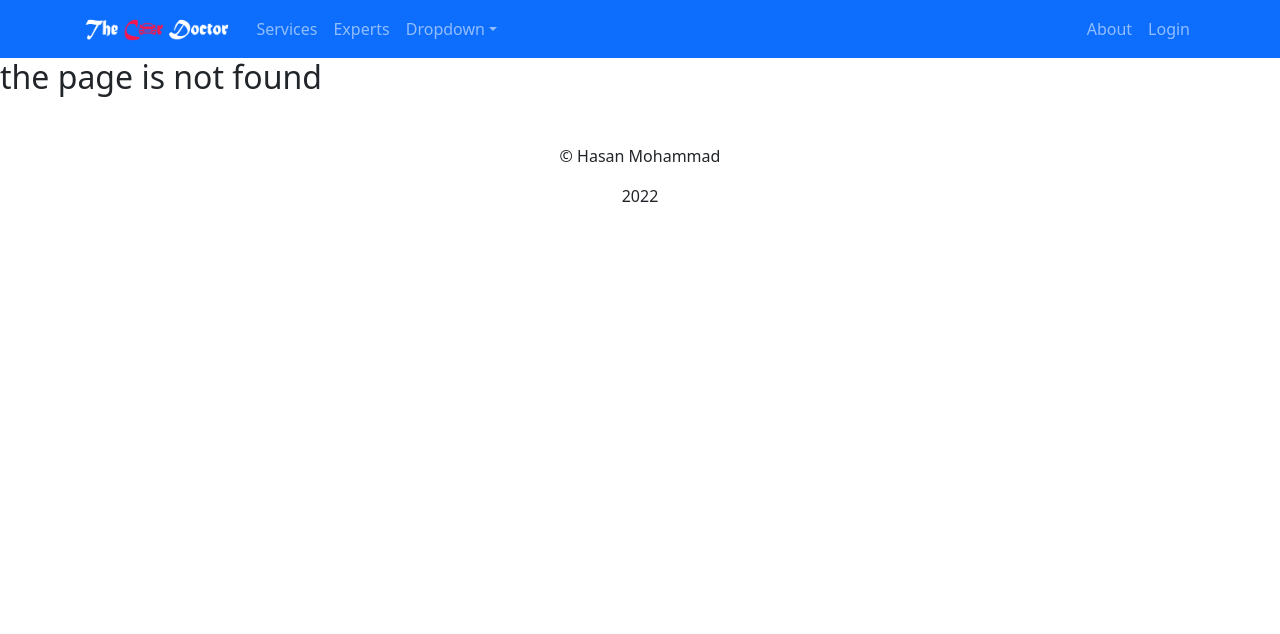
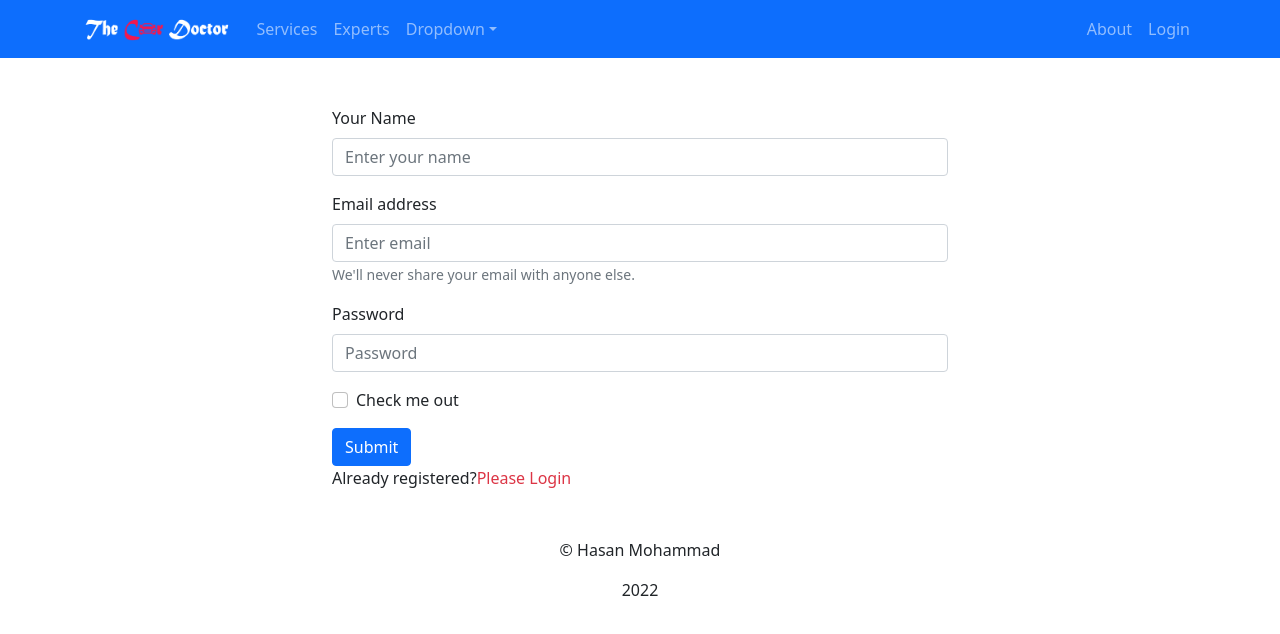
Before and after one commit to hasan-mohammad-bd/react-overview, a React (Create React App) app: page /register in a window 1280 px wide. Before the commit this address had no page. Shown: the top 634 px of the page. Built offline with nearby package versions, Linux system fonts and the light colour scheme.

Commit message:
securing firebase auth

```diff
--- a/src/App.js
+++ b/src/App.js
@@ -3,6 +3,8 @@
 import './App.css';
 import About from './Pages/About/About';
 import Home from './Pages/Home/Home/Home';
+import Login from './Pages/Login/Login/Login';
+import Register from './Pages/Login/Register/Register';
 import NotFound from './Pages/NotFound/NotFound';
 import ServiceDetail from './Pages/ServiceDetail/ServiceDetail';
 import Footer from './Pages/Shared/Footer/Footer';
@@ -16,6 +18,8 @@
         <Route path="/" element={<Home></Home>}></Route>
         <Route path="*" element={<NotFound></NotFound>}></Route>
         <Route path="/home" element={<Home></Home>}></Route>
+        <Route path="/login" element={<Login></Login>}></Route>
+        <Route path="/register" element={<Register></Register>}></Route>
         <Route path="/service/:serviceId" element={<ServiceDetail></ServiceDetail>}> </Route>
         <Route path="/about" element={<About></About>}></Route>
       </Routes>
--- /dev/null
+++ b/src/Pages/Login/Login/Login.js
@@ -0,0 +1,48 @@
+import React, { useRef } from "react";
+import { Button, Form } from "react-bootstrap";
+import { Link, useNavigate } from "react-router-dom";
+
+const Login = () => {
+    const emailRef = useRef("");
+
+    //useRef is the way to get value from input steps: bring the useRef, set the event handler, set the email/password.current.value in submit event handler.
+    const passwordRef = useRef("");
+    const navigate = useNavigate();
+
+    const handleSubmit = event => {
+        event.preventDefault();
+        const email = emailRef.current.value;
+        const password = passwordRef.current.value;
+
+
+        console.log(email, password);
+    }
+  return (
+    <div className="container w-50 mx-auto mt-5">
+      <h2 className="text-primary text-center">Please Login</h2>
+      <Form onSubmit={handleSubmit}>
+        <Form.Group className="mb-3" controlId="formBasicEmail">
+          <Form.Label>Email address</Form.Label>
+          <Form.Control ref={emailRef} type="email" placeholder="Enter email" required />
+          <Form.Text className="text-muted">
+            We'll never share your email with anyone else.
+          </Form.Text>
+        </Form.Group>
+
+        <Form.Group className="mb-3" controlId="formBasicPassword">
+          <Form.Label>Password</Form.Label>
+          <Form.Control ref={passwordRef} type="password" placeholder="Password" required/>
+        </Form.Group>
+        <Form.Group className="mb-3" controlId="formBasicCheckbox">
+          <Form.Check type="checkbox" label="Check me out" />
+        </Form.Group>
+        <Button variant="primary" type="submit">
+          Submit
+        </Button>
+      </Form>
+      <p>New to Genius Car?<Link to={"/register"} className="text-danger pe-auto text-decoration-none">Please Register</Link></p>
+    </div>
+  );
+};
+
+export default Login;
--- /dev/null
+++ b/src/Pages/Login/Register/Register.js
@@ -0,0 +1,47 @@
+import React from 'react';
+import { Button, Form } from 'react-bootstrap';
+import { Link } from 'react-router-dom';
+
+const Register = () => {
+
+
+    const handleRegister = event => {
+        event.preventDefault();
+        const name = event.target.name.value;
+        const email = event.target.email;
+        const password = event.target.password;
+    }
+    return (
+        <div className='container w-50 mx-auto mt-5'>
+        <Form onSubmit={handleRegister}>
+        <Form.Group className="mb-3" controlId="formBasicEmail">
+          <Form.Label>Your Name</Form.Label>
+          <Form.Control type="text" placeholder="Enter your name" required />
+          <Form.Text className="text-muted">
+          </Form.Text>
+        </Form.Group>
+        <Form.Group className="mb-3" controlId="formBasicEmail">
+          <Form.Label>Email address</Form.Label>
+          <Form.Control type="email" placeholder="Enter email" required />
+          <Form.Text className="text-muted">
+            We'll never share your email with anyone else.
+          </Form.Text>
+        </Form.Group>
+
+        <Form.Group className="mb-3" controlId="formBasicPassword">
+          <Form.Label>Password</Form.Label>
+          <Form.Control type="password" placeholder="Password" required/>
+        </Form.Group>
+        <Form.Group className="mb-3" controlId="formBasicCheckbox">
+          <Form.Check type="checkbox" label="Check me out" />
+        </Form.Group>
+        <Button variant="primary" type="submit">
+          Submit
+        </Button>
+      </Form>
+      <p>Already registered?<Link to={"/login"} className="text-danger pe-auto text-decoration-none">Please Login</Link></p>
+        </div>
+    );
+};
+
+export default Register;
--- a/src/note.js
+++ b/src/note.js
@@ -20,6 +20,5 @@
 
 react bootstrap is same as normal bootstrap but instead of class it gives components with props
 
-
-
+//use useRef instead using onBlur or onChange
 */
```
Also changed, not shown: src/firebase.init.js (+6 -6 lines).
